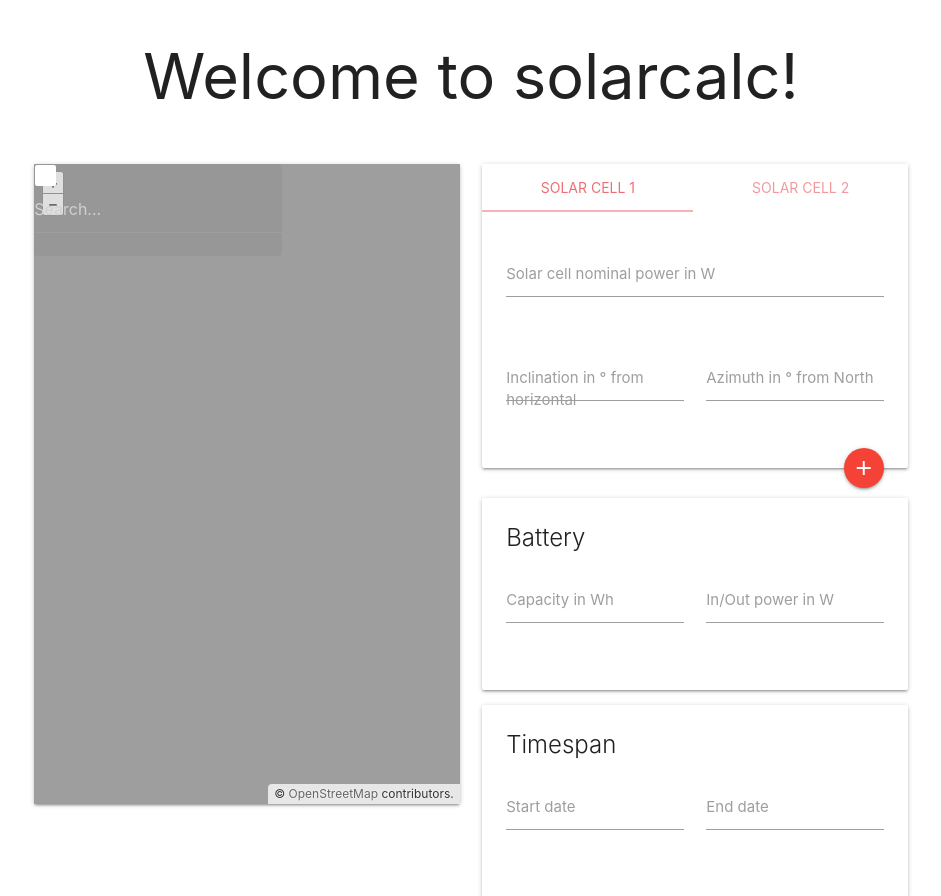
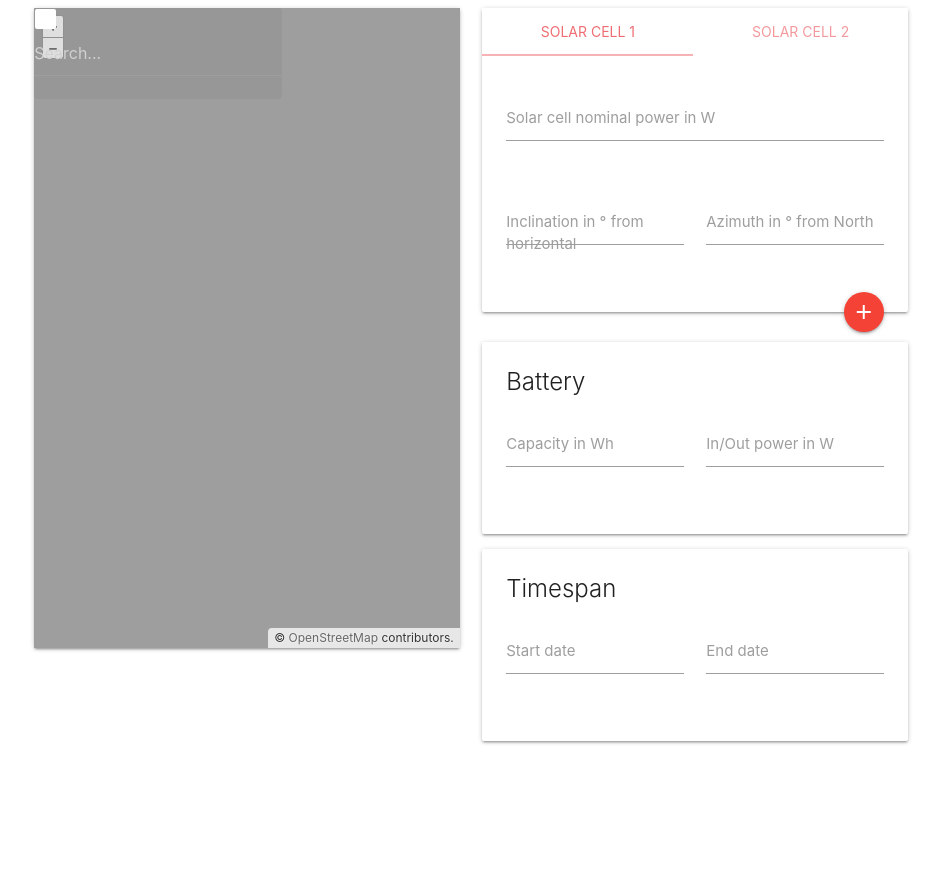
Before and after one commit to Schmidt17/solarcalc, a Flask app: page / in a window 1280 px wide. Shown: the top 896 px of the page, without its empty margins (169-1110 px from the left). After the commit the page ends 744 px from the top, so only its background shows below. Run offline with Flask 2, Linux system fonts and the light colour scheme.

Commit message:
Remove title line

```diff
--- a/app/templates/index.html
+++ b/app/templates/index.html
@@ -24,10 +24,6 @@
 </head>
 <body style="padding: 0; margin: 0">
     <div class="container">
-        <div class="row center">
-            <h1>Welcome to solarcalc!</h1>
-        </div>
-
         <div class="row">
             <div class="col l6 m12 s12">
                 <div id="map" class="map card-panel" style="padding: 0; height: 80vh; min-width: 100px;"></div>
```
